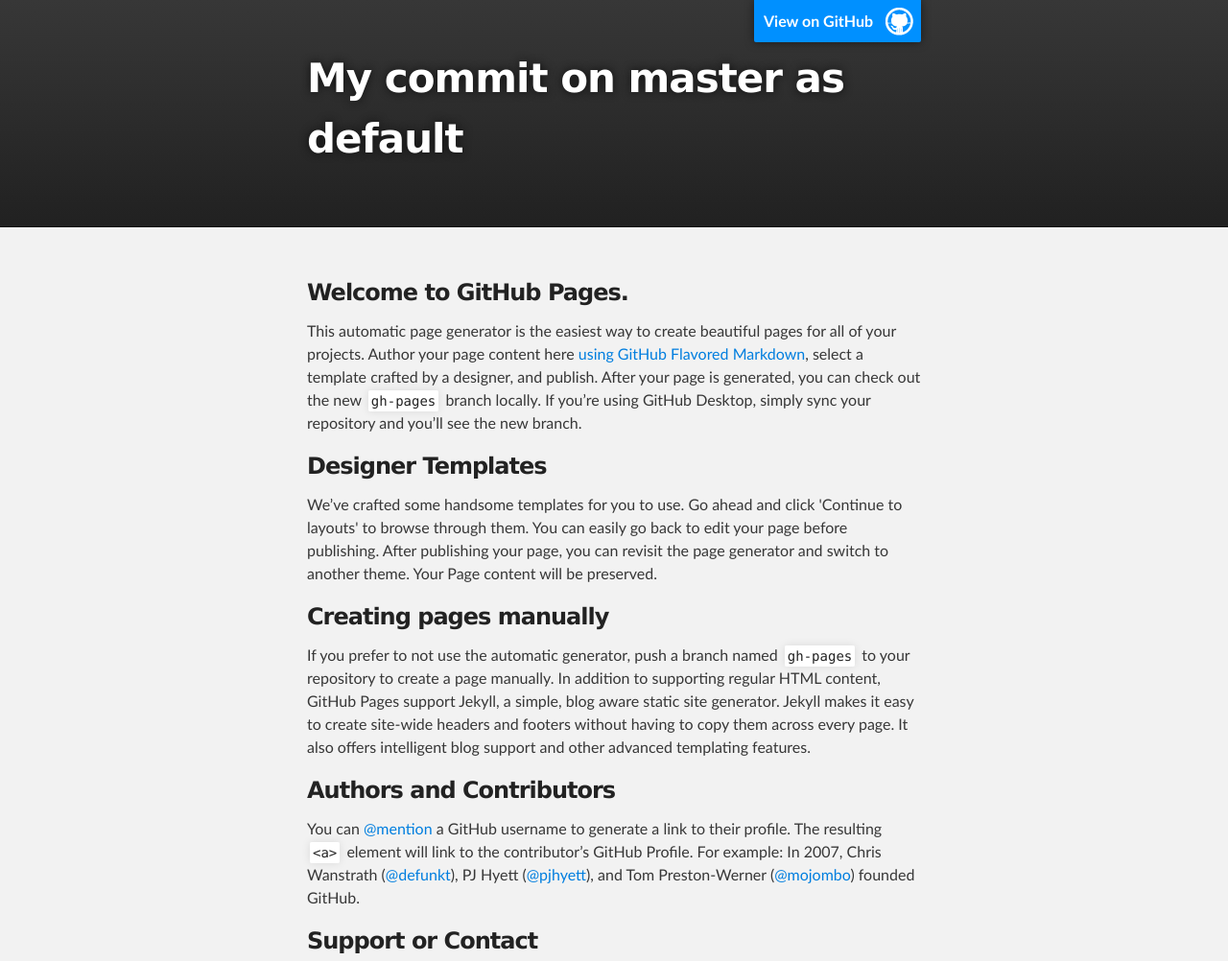
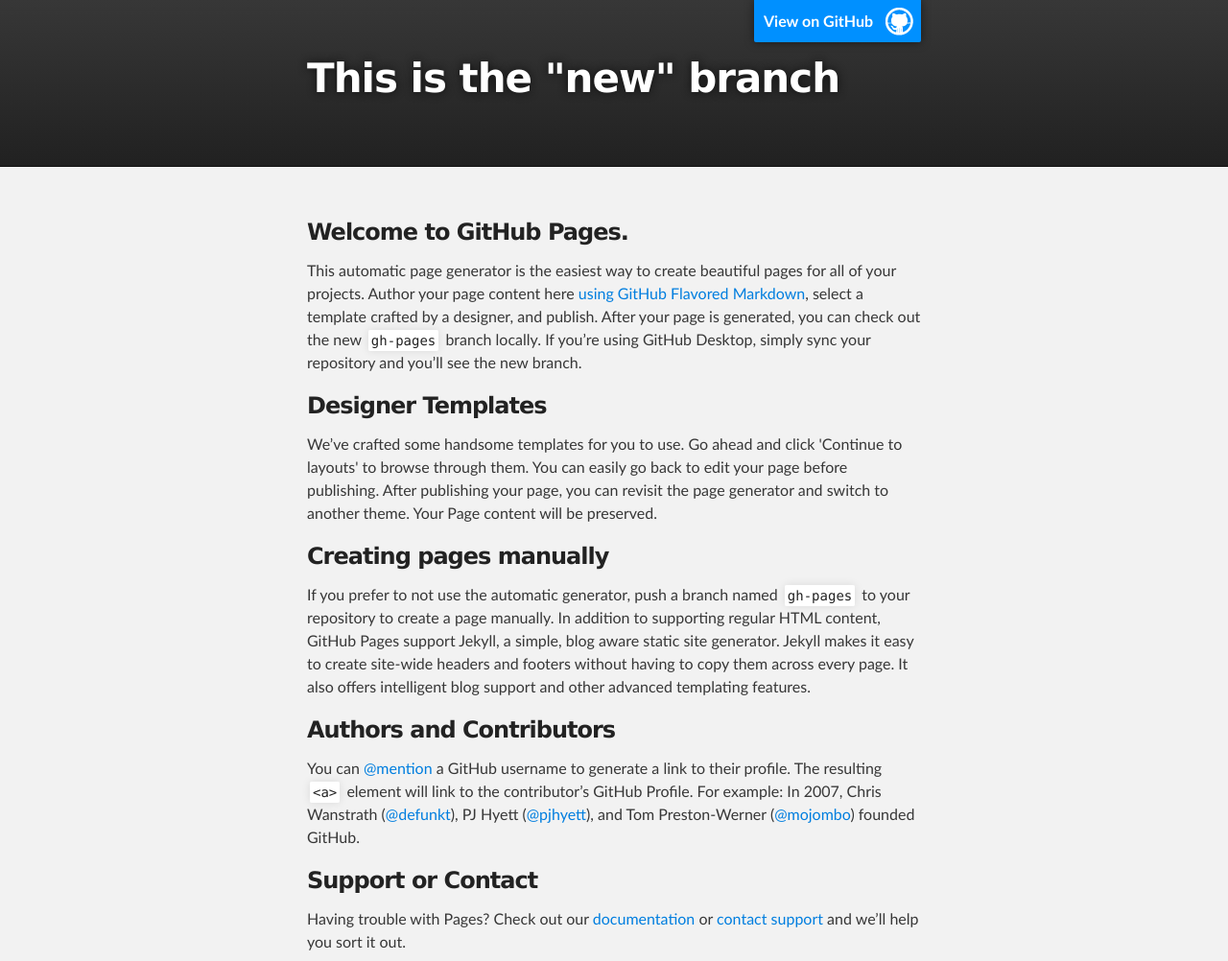
Before and after one commit to NathanHazout/nasht00.github.io, a plain HTML site: page index.html in a window 1280 px wide. Shown: the top 1002 px of the page at 96% size. Drawn offline with Linux system fonts and the light colour scheme.

Commit message:
title for new branch

```diff
--- a/index.html
+++ b/index.html
@@ -18,7 +18,7 @@
         <header class="inner">
           <a id="forkme_banner" href="https://github.com/nasht00">View on GitHub</a>
 
-          <h1 id="project_title">My commit on master as default</h1>
+          <h1 id="project_title">This is the "new" branch</h1>
           <h2 id="project_tagline"></h2>
 
         </header>
```
